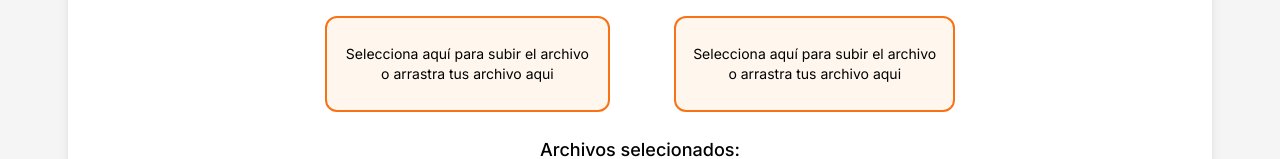
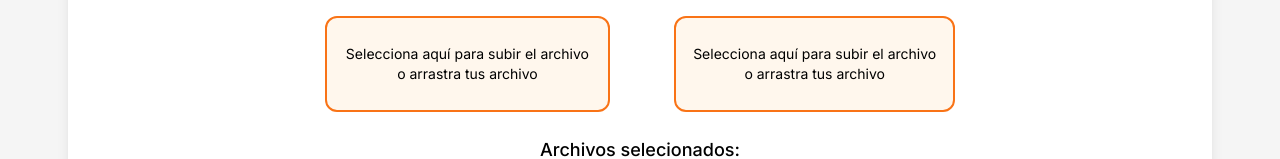
Before and after one commit to Gasthor/frontend-capstone-project-vct-2024-1, a Next.js app: page /planificacion_lontue in a window 1280 px wide. Shown: the part 364-523 px from the top of the page. Built offline with nearby package versions, Linux system fonts and the light colour scheme.

Commit message:
[Change] styles and spelling errors

```diff
--- a/components/UI/Buttons/ButtonPrincipal.tsx
+++ b/components/UI/Buttons/ButtonPrincipal.tsx
@@ -24,7 +24,7 @@ export const ButtonPrincipal: FC<Props> = ({
                         <p className={`text-white ${interSecondary}`}>{title}</p>
                     </Link>
                 ) : (
-                    <button className=" bg-orange-600 py-2 px-4 rounded-xl cursor-pointer hover:bg-orange-700 w-fit" onClick={() => action && action()}>
+                    <button className=" bg-orange-600 py-2 px-4 rounded-xl cursor-pointer hover:bg-orange-700 h-fit w-fit" onClick={() => action && action()}>
                         <p className={`text-white ${interSecondary}`}>{title}</p>
                     </button>
                 )
--- a/components/UI/Input/Dropzone.tsx
+++ b/components/UI/Input/Dropzone.tsx
@@ -62,7 +62,7 @@ export const Dropzone: FC<Props> = ({
                 onDragLeave={handleDragLeave}
                 onDrop={handleDrop}>
                 <p className={`text-center text-sm ${interSecondary.className}`}>{description}</p>
-                <p className={`text-center text-sm ${interSecondary.className}`}>o arrastra tus archivo aqui</p>
+                <p className={`text-center text-sm ${interSecondary.className}`}>o arrastra tus archivo</p>
                 <input type="file" id="dropzone-file" className="hidden" onChange={e => selectFile(e)} />
             </label>
         </div>
```
